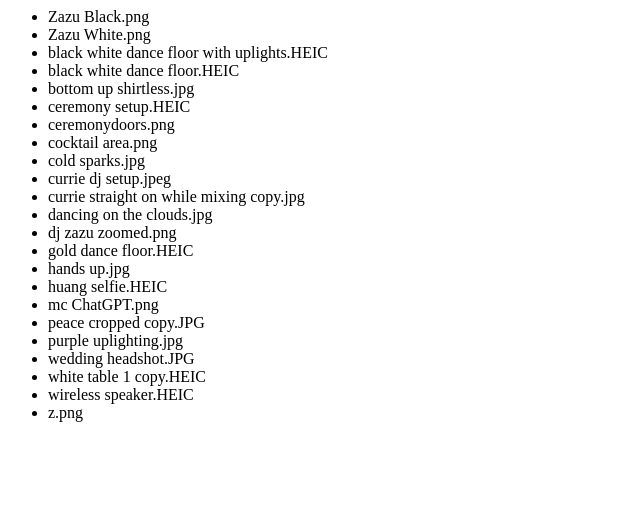
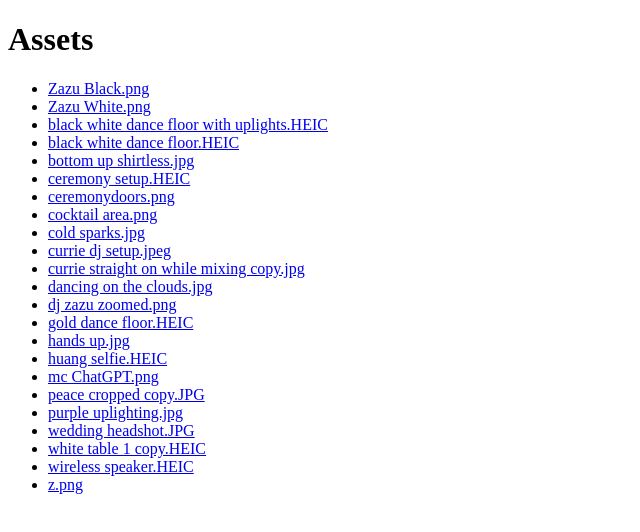
Before and after one commit to djzazu/assets, a plain HTML site: page index.html in a window 1280 px wide. Shown: the whole page, without its empty margins (0-640 px from the left). Drawn offline with Linux system fonts and the light colour scheme.

Commit message:
Revise index.html to include asset links
Updated the HTML structure to include a list of assets with links.

```diff
--- a/index.html
+++ b/index.html
@@ -1,25 +1,36 @@
-<ul>
-<li>Zazu Black.png</li>
-<li>Zazu White.png</li>
-<li>black white dance floor with uplights.HEIC</li>
-<li>black white dance floor.HEIC</li>
-<li>bottom up shirtless.jpg</li>
-<li>ceremony setup.HEIC</li>
-<li>ceremonydoors.png</li>
-<li>cocktail area.png</li>
-<li>cold sparks.jpg</li>
-<li>currie dj setup.jpeg</li>
-<li>currie straight on while mixing copy.jpg</li>
-<li>dancing on the clouds.jpg</li>
-<li>dj zazu zoomed.png</li>
-<li>gold dance floor.HEIC</li>
-<li>hands up.jpg</li>
-<li>huang selfie.HEIC</li>
-<li>mc ChatGPT.png</li>
-<li>peace cropped copy.JPG</li>
-<li>purple uplighting.jpg</li>
-<li>wedding headshot.JPG</li>
-<li>white table 1 copy.HEIC</li>
-<li>wireless speaker.HEIC</li>
-<li>z.png</li>
-</ul>
+<!DOCTYPE html>
+<html lang="en">
+<head>
+    <meta charset="UTF-8">
+    <meta name="viewport" content="width=device-width, initial-scale=1.0">
+    <title>Assets List</title>
+</head>
+<body>
+    <h1>Assets</h1>
+    <ul>
+        <li><a href="assets.djzazu.com/zazu_black.png">Zazu Black.png</a></li>
+        <li><a href="assets.djzazu.com/zazu_white.png">Zazu White.png</a></li>
+        <li><a href="assets.djzazu.com/black_white_dance_floor_with_uplights.HEIC">black white dance floor with uplights.HEIC</a></li>
+        <li><a href="assets.djzazu.com/black_white_dance_floor.HEIC">black white dance floor.HEIC</a></li>
+        <li><a href="assets.djzazu.com/bottom_up_shirtless.jpg">bottom up shirtless.jpg</a></li>
+        <li><a href="assets.djzazu.com/ceremony_setup.HEIC">ceremony setup.HEIC</a></li>
+        <li><a href="assets.djzazu.com/ceremonydoors.png">ceremonydoors.png</a></li>
+        <li><a href="assets.djzazu.com/cocktail_area.png">cocktail area.png</a></li>
+        <li><a href="assets.djzazu.com/cold_sparks.jpg">cold sparks.jpg</a></li>
+        <li><a href="assets.djzazu.com/currie_dj_setup.jpeg">currie dj setup.jpeg</a></li>
+        <li><a href="assets.djzazu.com/currie_straight_on_while_mixing_copy.jpg">currie straight on while mixing copy.jpg</a></li>
+        <li><a href="assets.djzazu.com/dancing_on_the_clouds.jpg">dancing on the clouds.jpg</a></li>
+        <li><a href="assets.djzazu.com/dj_zazu_zoomed.png">dj zazu zoomed.png</a></li>
+        <li><a href="assets.djzazu.com/gold_dance_floor.HEIC">gold dance floor.HEIC</a></li>
+        <li><a href="assets.djzazu.com/hands_up.jpg">hands up.jpg</a></li>
+        <li><a href="assets.djzazu.com/huang_selfie.HEIC">huang selfie.HEIC</a></li>
+        <li><a href="assets.djzazu.com/mc_chatgpt.png">mc ChatGPT.png</a></li>
+        <li><a href="assets.djzazu.com/peace_cropped_copy.JPG">peace cropped copy.JPG</a></li>
+        <li><a href="assets.djzazu.com/purple_uplighting.jpg">purple uplighting.jpg</a></li>
+        <li><a href="assets.djzazu.com/wedding_headshot.JPG">wedding headshot.JPG</a></li>
+        <li><a href="assets.djzazu.com/white_table_1_copy.HEIC">white table 1 copy.HEIC</a></li>
+        <li><a href="assets.djzazu.com/wireless_speaker.HEIC">wireless speaker.HEIC</a></li>
+        <li><a href="assets.djzazu.com/z.png">z.png</a></li>
+    </ul>
+</body>
+</html>
```
